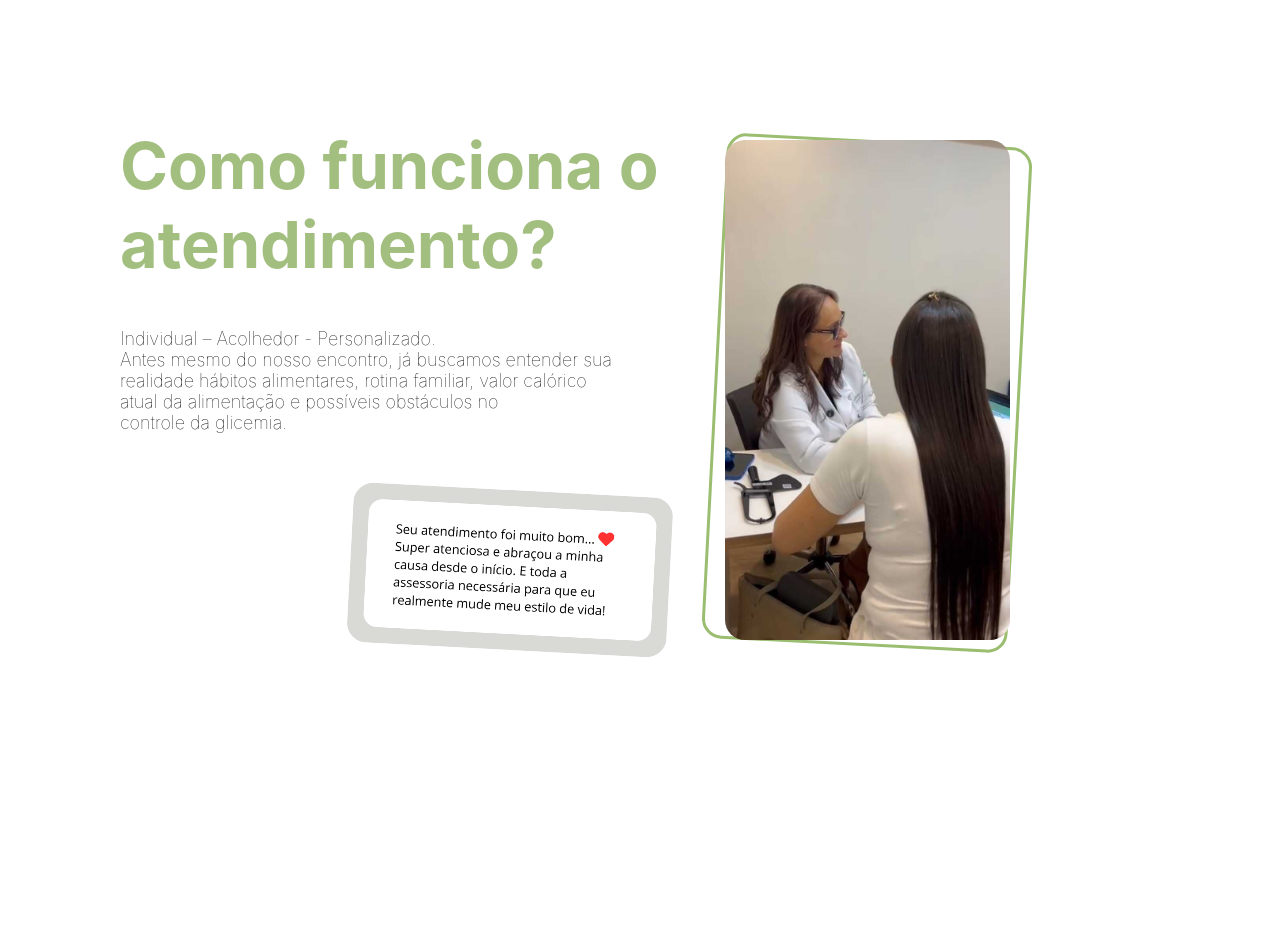
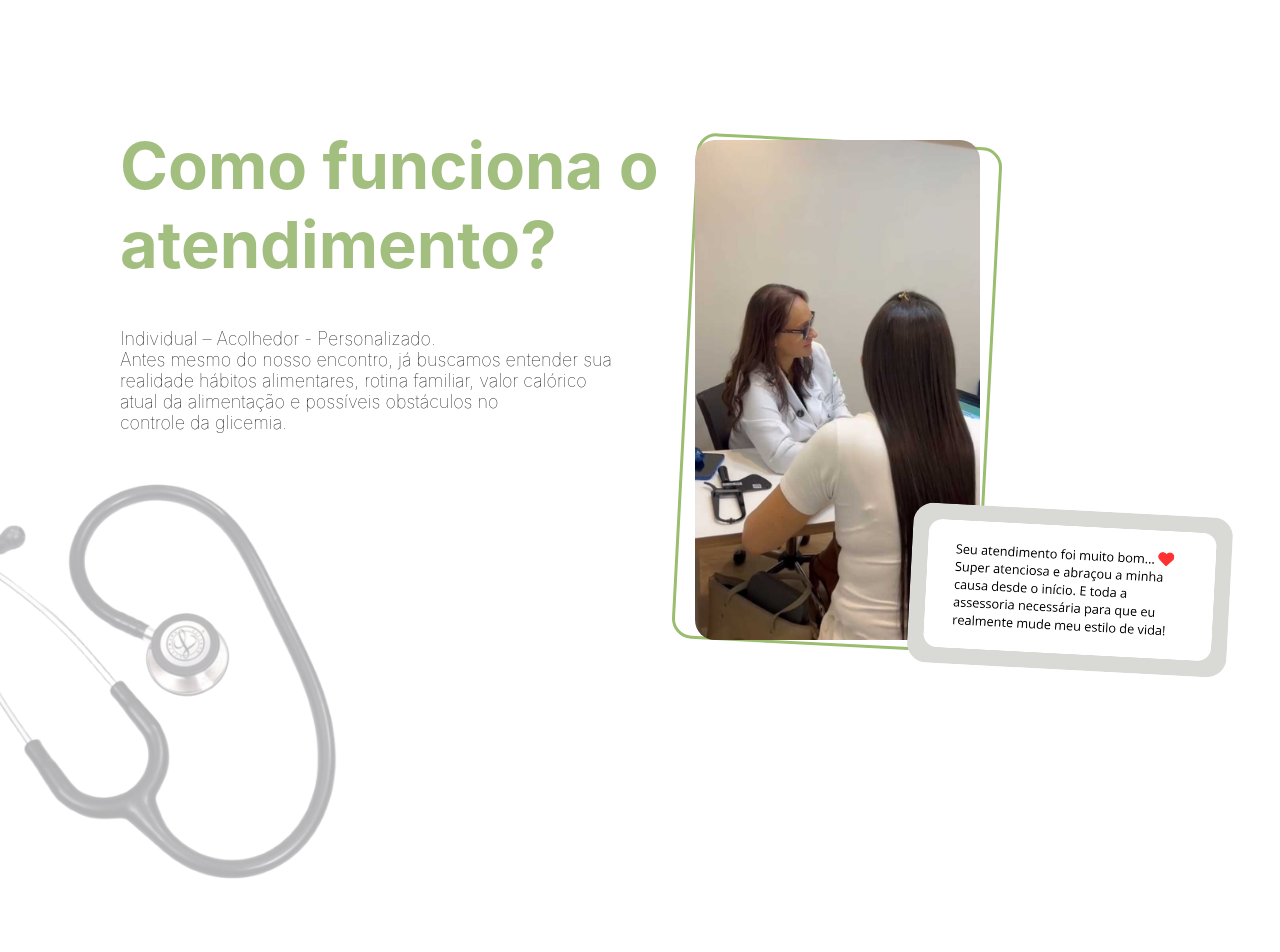
Before and after one commit to Dev-vii/Nutribetes-site, a React (Create React App) app in the folder nutribetes/: page / in a window 1280 px wide. Shown: the part 3260-4212 px from the top of the page. Built offline with nearby package versions, Linux system fonts and the light colour scheme.

Commit message:
Site praticamente pronto (falta responsividade)

```diff
--- a/nutribetes/src/App.css
+++ b/nutribetes/src/App.css
@@ -286,6 +286,7 @@ header {
   }
 }
 
+/* FEEDBACK */
 #contact {
   position: relative;
   top: 3100px;
@@ -313,8 +314,8 @@ header {
       position: absolute;
       border-radius: 20px;
       height: 160px;
-      top: 450px;
-      left: 350px;
+      top: 470px;
+      right: 50px;
       transform: rotate(3deg);
       z-index: 2;
     }
@@ -324,7 +325,7 @@ header {
       border-radius: 20px;
       height: 500px;
       top: 100px;
-      right: 270px;
+      right: 300px;
     }
 
     .border2 {
@@ -336,13 +337,23 @@ header {
       border-color: #9abd70;
       border-width: 3px;
       top: 100px;
-      right: 260px;
+      right: 290px;
       transform: rotate(3deg);
-      z-index: -1;
+      z-index: -3;
+    }
+
+    .fruits3 {
+      position: absolute;
+      top: 420px;
+      left: -100px;
+      height: 450px;
+      filter: opacity(30%);
+      z-index: -4;
     }
   }
 }
 
+/* FOOTER */
 footer {
   position: relative;
   top: 4500px;
--- a/nutribetes/src/App.jsx
+++ b/nutribetes/src/App.jsx
@@ -2,6 +2,7 @@ import './App.css';
 import Logo from "./assets/logo.jpg"
 import Fruits from "./assets/fruits.jpg"
 import Fruits2 from "./assets/fruits2.png"
+import Fruits3 from "./assets/fruits3.png"
 import Foto1 from "./assets/foto1.JPG"
 import Logo2 from "./assets/logo2.png"
 
@@ -23,7 +24,7 @@ import Feed1 from "./assets/feedbacks/feed1.png"
 import Feed2 from "./assets/feedbacks/feed2.jpeg"
 
 
-// git@github.com:Dev-vii/Nutribetes-site.git = chave
+// git@github.com:Dev-vii/Nutribetes-site.git
 
 function App() {
   return (
@@ -125,6 +126,7 @@ function App() {
           <div className='feedbacks'>
             <img src={Feed1} alt="feed1" className='feed1' />
             <img src={Feed2} alt="feed2" className='feed2' />
+            <img src={Fruits3} alt="fruits3" className='fruits3' />
             <div className='border2'></div>
           </div>
         </div>
```
Also changed, not shown: nutribetes/src/assets/fruits3.png (added).
